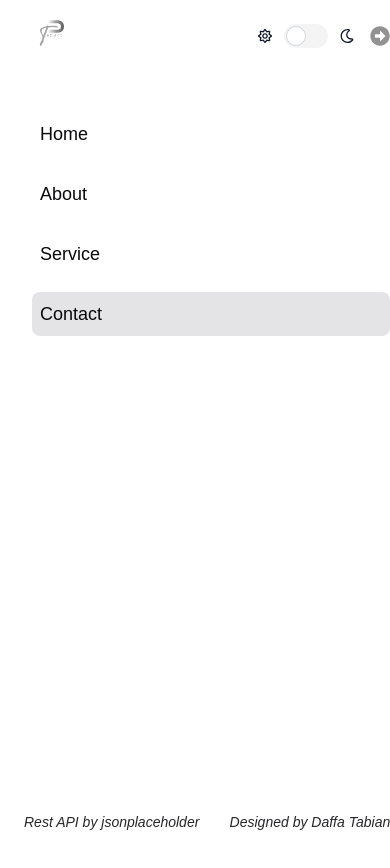
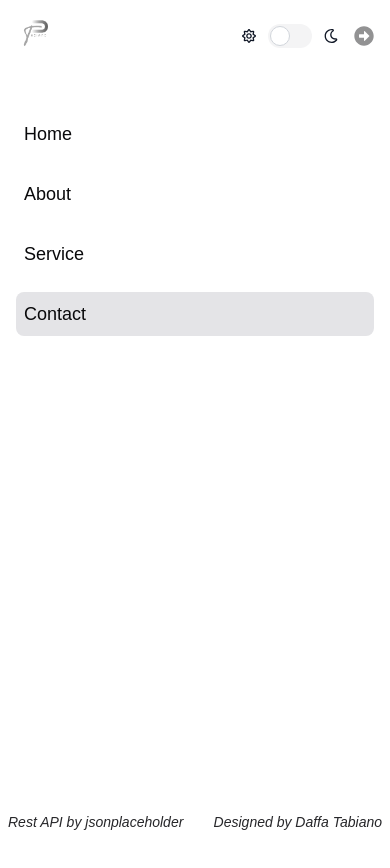
Before and after one commit to daffatabiano/assessment_febe, a Next.js app: page /contact in a window 390 px wide. Both pictures are taken after a click on the button 350 px from the left and 32 px from the top of the page. Shown: the top 868 px of the page. Built offline with nearby package versions, Linux system fonts and the light colour scheme.

Commit message:
fix(ui): drawer fixing padding

```diff
--- a/src/components/ui/Drawer.tsx
+++ b/src/components/ui/Drawer.tsx
@@ -25,10 +25,10 @@ export default function Drawer({
       role="dialog">
       <section
         className={
-          ' w-screen max-w-lg right-0 px-4 absolute bg-white dark:bg-zinc-800 h-full shadow-xl delay-400 duration-500 ease-in-out transition-all transform  ' +
+          ' w-screen max-w-lg right-0 absolute bg-white dark:bg-zinc-800 h-full shadow-xl delay-400 duration-500 ease-in-out transition-all transform  ' +
           (isOpen ? ' translate-x-0 ' : ' translate-x-full ')
         }>
-        <article className="relative w-screen max-w-lg pb-1 flex flex-col space-y-6 overflow-y-scroll h-full">
+        <article className="relative w-screen max-w-lg pb-1 flex flex-col space-y-6 h-full">
           <header className="p-4 font-bold text-lg flex justify-between text-zinc-800 dark:text-zinc-50">
             <img
               src="/logo.png"
```
